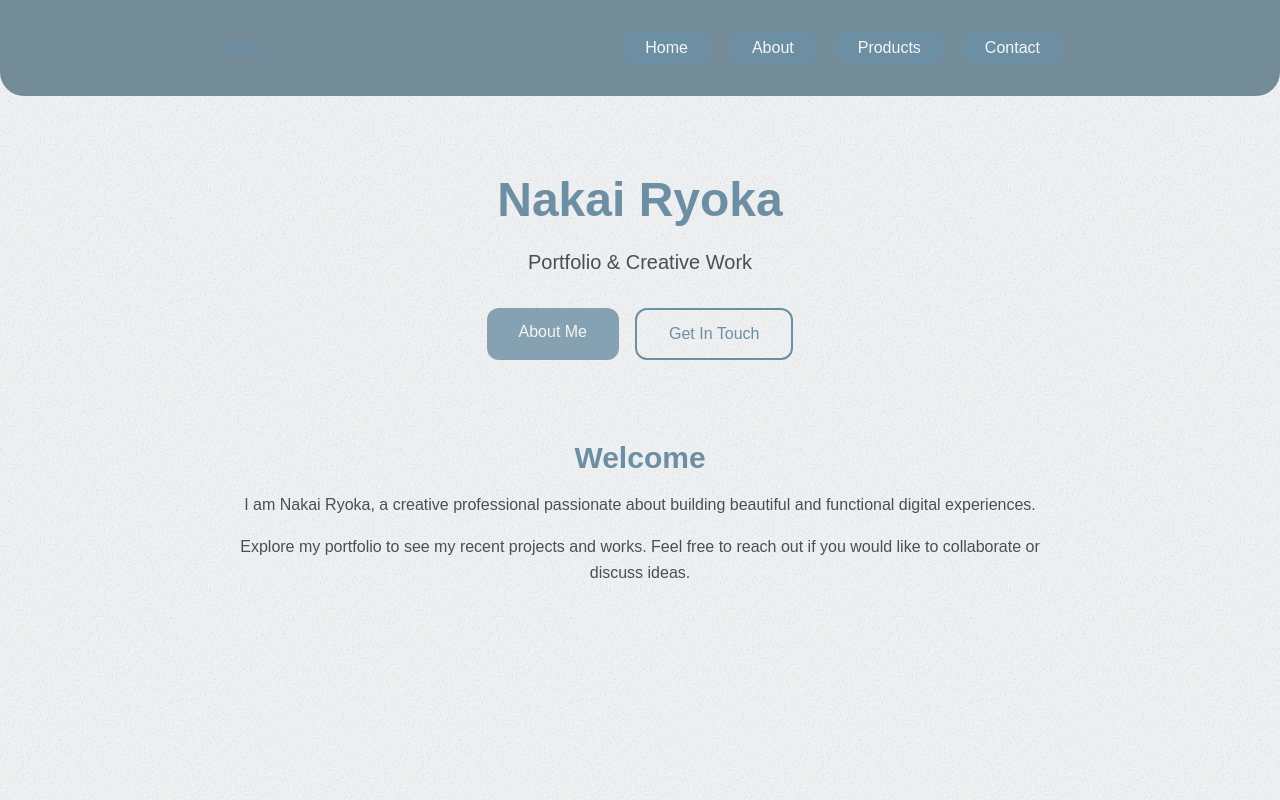
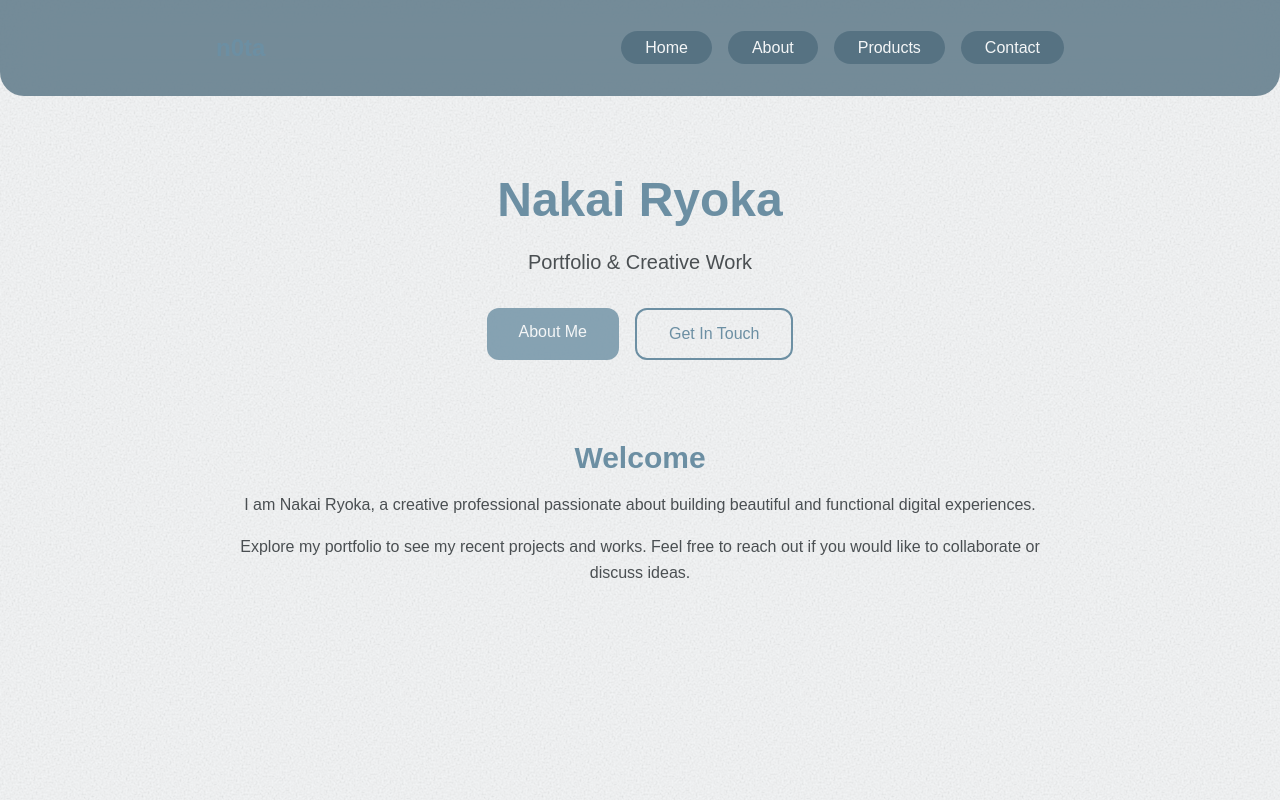
Before and after one commit to ryokcha/n0ta, a Next.js app: page / in a window 1280 px wide. Shown: the top 800 px of the page. Built offline with nearby package versions, Linux system fonts and the light colour scheme.

Commit message:
ヘッダーないボタンの色を揃える

```diff
--- a/app/components/Navigation.tsx
+++ b/app/components/Navigation.tsx
@@ -1,10 +1,6 @@
 import Link from "next/link";
 
-interface NavigationProps {
-  readonly currentPage?: "home" | "about" | "products" | "contact";
-}
-
-export function Navigation({ currentPage }: NavigationProps) {
+export function Navigation() {
   const links = [
     { href: "/", label: "Home", id: "home" },
     { href: "/about", label: "About", id: "about" },
@@ -25,11 +21,7 @@ export function Navigation({ currentPage }: NavigationProps) {
             <li key={link.id}>
               <Link
                 href={link.href}
-                className={`px-6 py-2 rounded-full font-medium transition-colors ${
-                  currentPage === link.id
-                    ? "bg-[#6C8FA3] text-[#F4F6F7] dark:bg-white dark:text-black"
-                    : "bg-[#6C8FA3] text-[#F4F6F7] dark:bg-gray-700 dark:text-gray-100 hover:bg-[#D5848C] dark:hover:bg-gray-600"
-                }`}
+                className="px-6 py-2 rounded-full font-medium transition-colors bg-[#567282] text-[#F4F6F7] hover:bg-[#D5848C]"
               >
                 {link.label}
               </Link>
```
